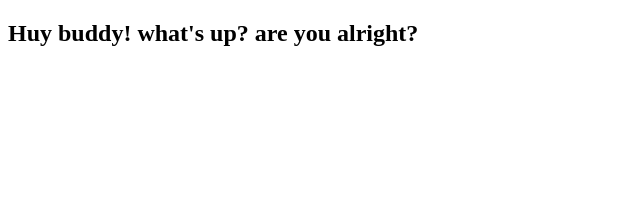
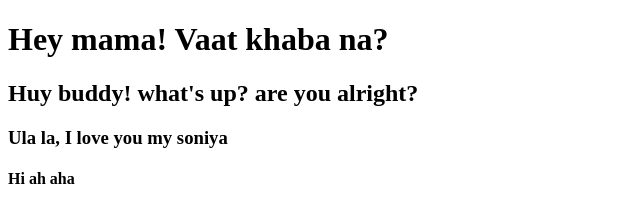
Before and after one commit to irahulbiswas/gitmodule, a plain HTML site: page index.html in a window 1280 px wide. Shown: the whole page, without its empty margins (0-640 px from the left). Drawn offline with Linux system fonts and the light colour scheme.

Commit message:
minor changes

```diff
--- a/index.html
+++ b/index.html
@@ -7,6 +7,9 @@
     <title>Document</title>
 </head>
 <body>
+    <h1>Hey mama! Vaat khaba na?</h1>
     <h2>Huy buddy! what's up? are you alright?</h2>
+    <h3>Ula la, I love you my soniya</h3>
+    <h4>Hi ah aha</h4>
 </body>
 </html>
```
Also changed, not shown: 1 other file.
